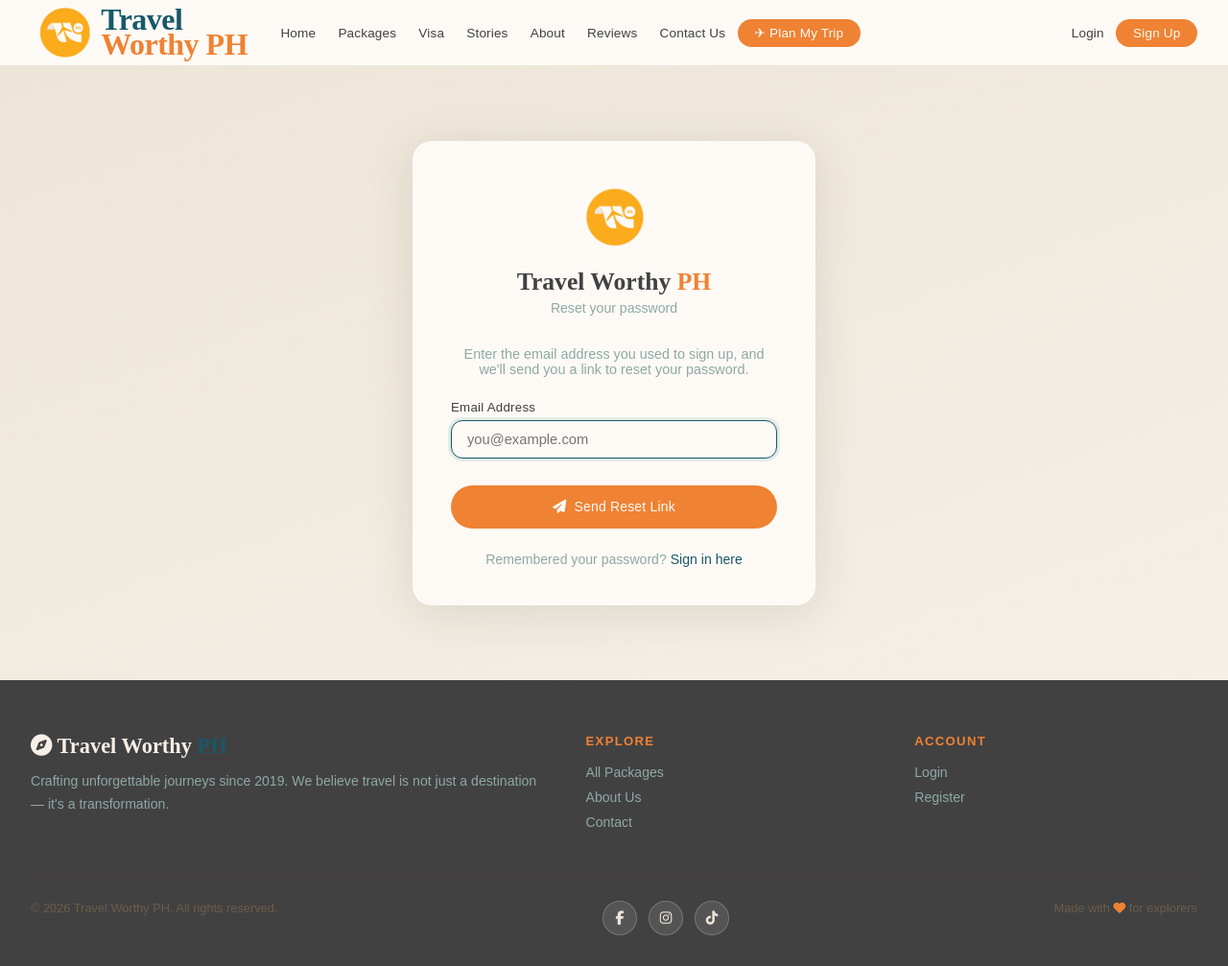
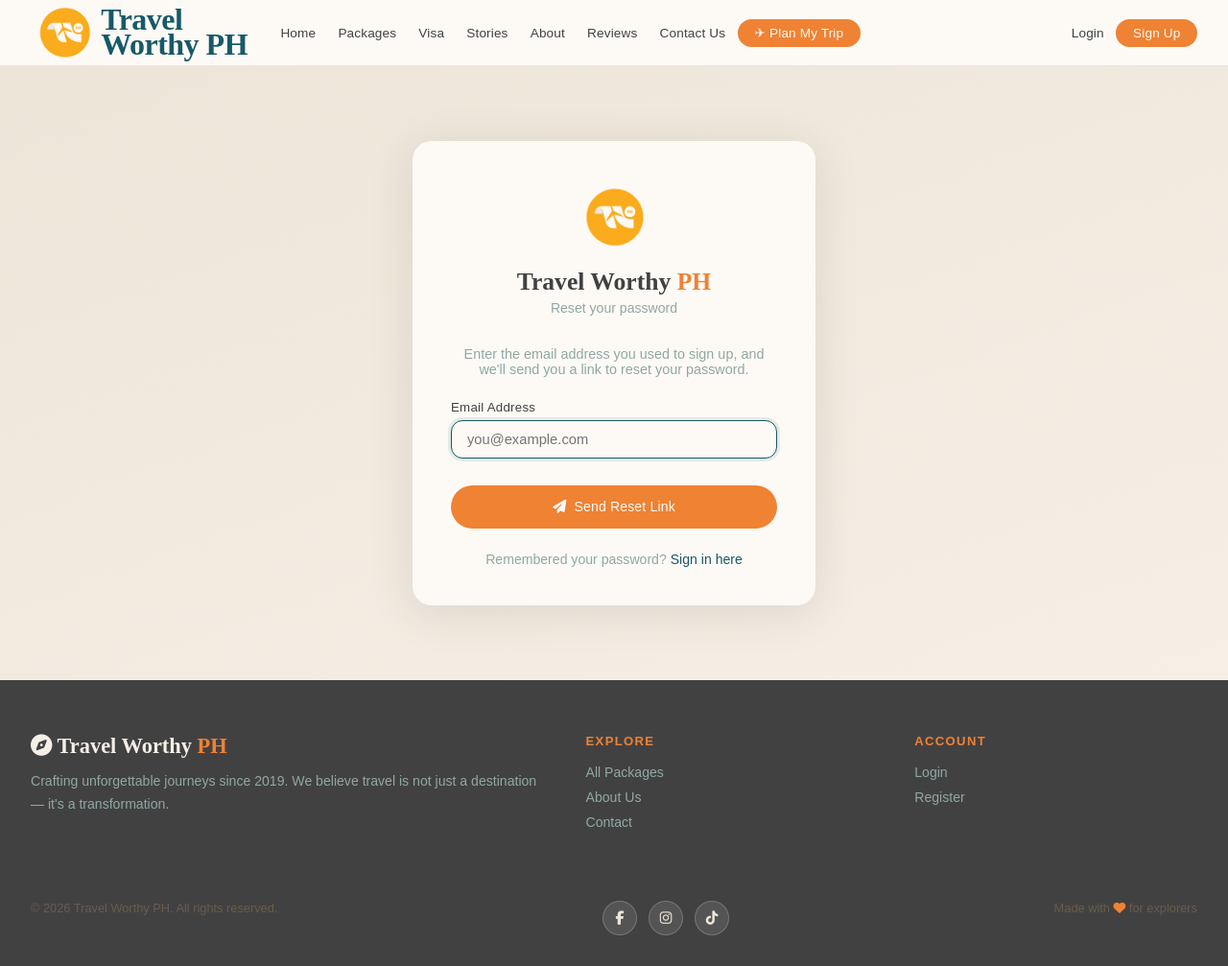
Before and after one commit to Boji028/TravelWorthy-PH, a Flask app: page /auth/forgot-password in a window 1280 px wide. Shown: the whole page at 96% size. Run offline with Flask 3, Linux system fonts and the light colour scheme; some libraries are stand-ins or nearby versions; some web fonts are replaced.

Commit message:
fix: explicitly set teal on Worthy PH span to override .nav-logo span amber rule

```diff
--- a/templates/base.html
+++ b/templates/base.html
@@ -45,7 +45,7 @@
           style="height:70px; width:70px; object-fit:contain;" />
         <span
           style="font-family:'Pogonia', serif; font-size:2rem; font-weight:bold; color:var(--teal); line-height:0.8; letter-spacing:-.5px;">
-          Travel<br /><span style="white-space:nowrap;">Worthy PH</span>
+          Travel<br /><span style="white-space:nowrap; color:var(--teal);">Worthy PH</span>
         </span>
       </a>
 
@@ -215,7 +215,7 @@
     <div class="footer-inner">
       <div>
         <div class="footer-brand"><i class="fas fa-compass"></i> Travel Worthy <span
-            style="color:var(--teal)">PH</span></div>
+            style="color:var(--amber)">PH</span></div>
         <p>Crafting unforgettable journeys since 2019. We believe travel is not just a destination — it's a
           transformation.</p>
       </div>
```
